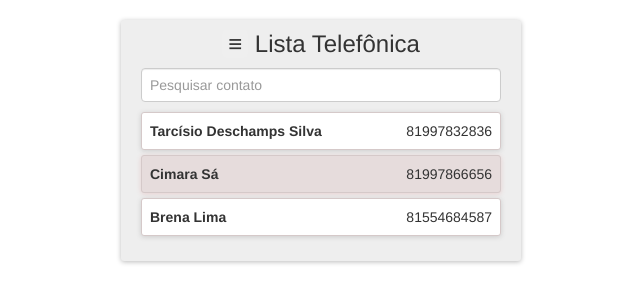
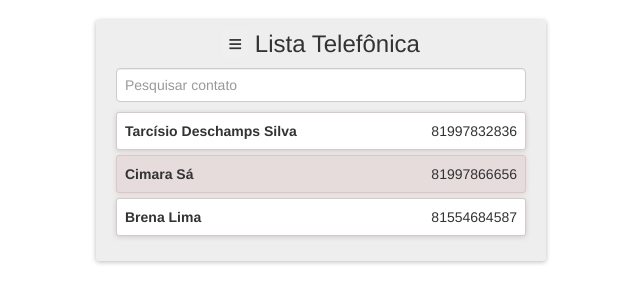
Before and after one commit to tdex/tarcisiodeschamps.com.br, a plain HTML site: page resources/projetos/agendaAngular/index.html in a window 1280 px wide. Shown: the whole page, without its empty margins (319-959 px from the left). Drawn offline with nearby package versions, Linux system fonts and the light colour scheme.

Commit message:
update resolucao minima

```diff
--- a/resources/projetos/agendaAngular/index.html
+++ b/resources/projetos/agendaAngular/index.html
@@ -28,7 +28,8 @@
     </script>
     <style>
       #lista{
-        width: 400px;
+        min-width: 360px;
+        max-width: 450px;
         margin: 20px auto;
         background-color: #EEE;
         padding: 0 20px 20px;
```
